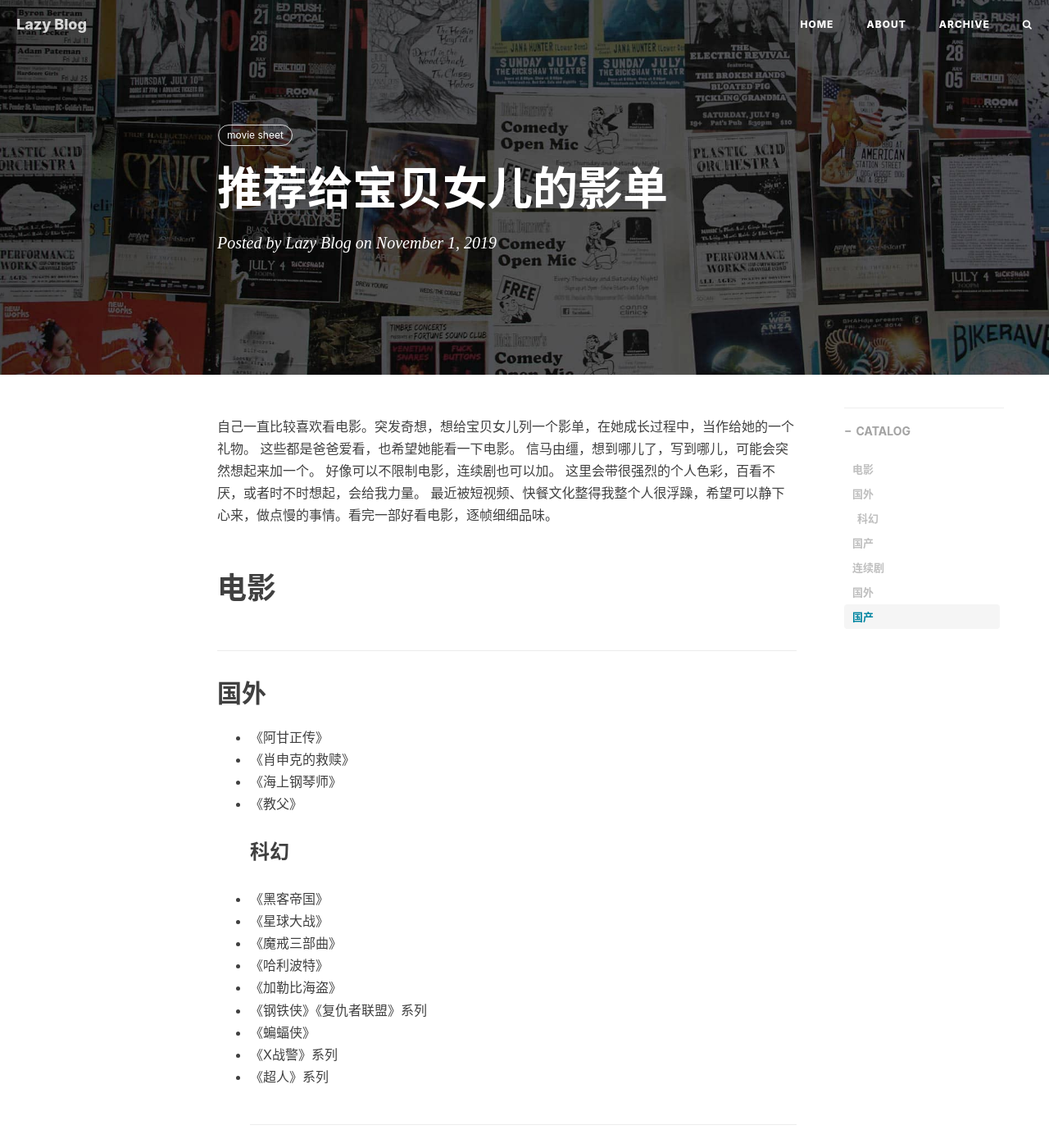
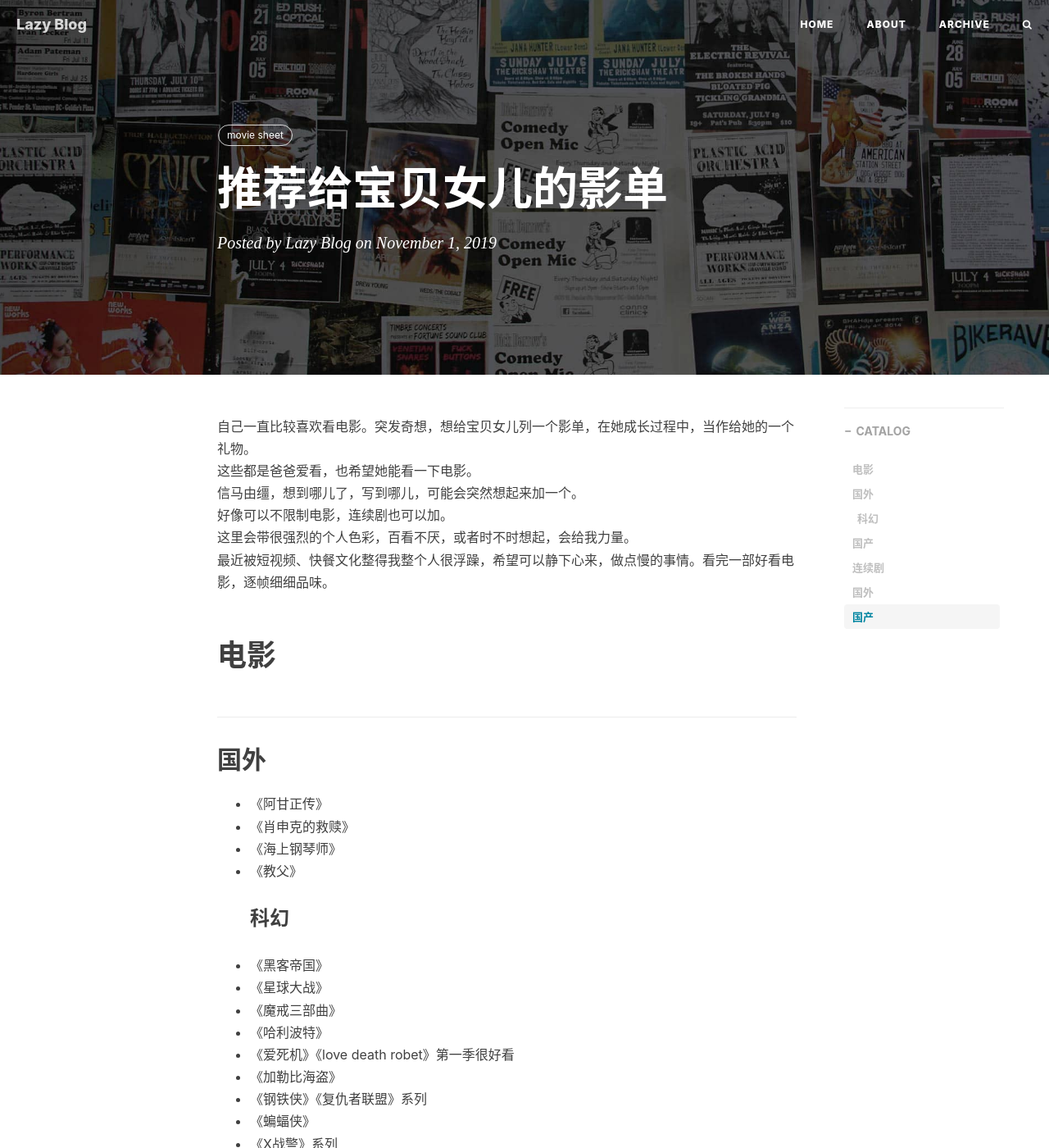
Before and after one commit to toolazytoname/toolazytoname.github.io, a Jekyll site: the page built from _posts/2023-01-08-movie-sheet-recommended-for-daughter.markdown, in a window 1280 px wide and 1400 px high. Shown: the whole window at 82% size. Built offline with Jekyll 4.4.1, drawn with Linux system fonts in a browser that asks for light colours; nearby versions of some CDN libraries; comment, search, counter and statistics services are not loaded.

Commit message:
add some content

```diff
--- a/_posts/2023-01-08-movie-sheet-recommended-for-daughter.markdown
+++ b/_posts/2023-01-08-movie-sheet-recommended-for-daughter.markdown
@@ -12,6 +12,7 @@ tags:
 自己一直比较喜欢看电影。突发奇想，想给宝贝女儿列一个影单，在她成长过程中，当作给她的一个礼物。
 这些都是爸爸爱看，也希望她能看一下电影。
 信马由缰，想到哪儿了，写到哪儿，可能会突然想起来加一个。
+<br>
 好像可以不限制电影，连续剧也可以加。
 这里会带很强烈的个人色彩，百看不厌，或者时不时想起，会给我力量。
 最近被短视频、快餐文化整得我整个人很浮躁，希望可以静下心来，做点慢的事情。看完一部好看电影，逐帧细细品味。
@@ -27,6 +28,7 @@ tags:
 * 《星球大战》
 * 《魔戒三部曲》
 * 《哈利波特》
+* 《爱死机》《love death robet》第一季很好看
 * 《加勒比海盗》
 * 《钢铁侠》《复仇者联盟》系列
 * 《蝙蝠侠》
```
Also changed, not shown: other parts of _posts/2023-01-08-movie-sheet-recommended-for-daughter.markdown (+1 -0 lines).
